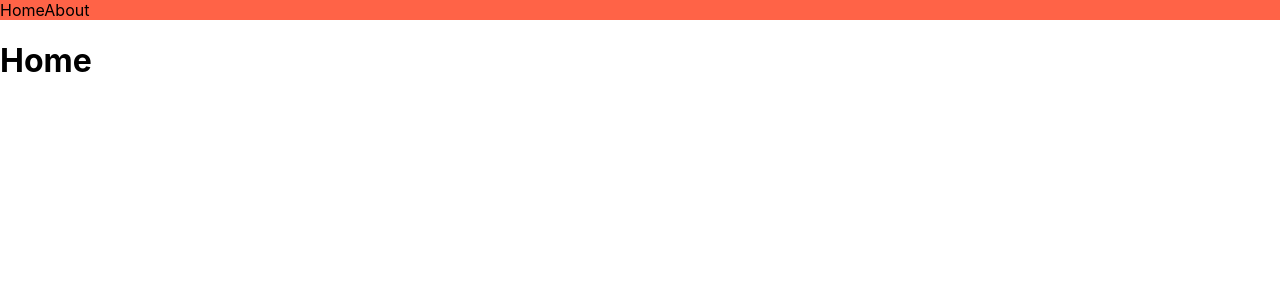
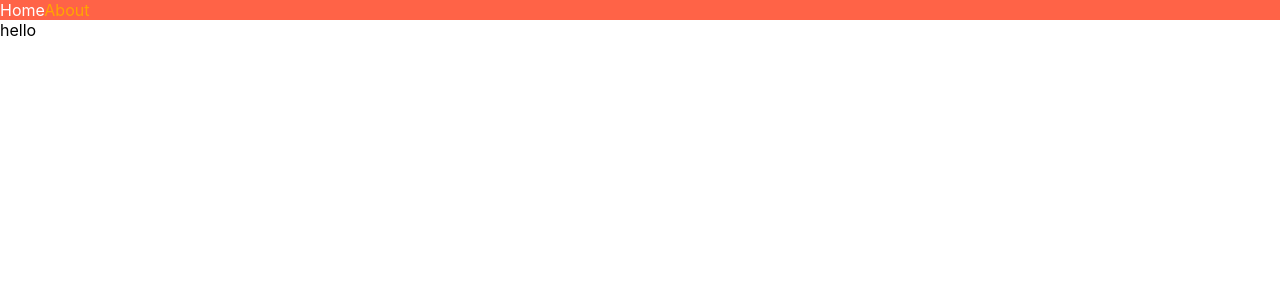
Before and after one commit to jyp90/nextjs-intro, a Next.js app: page / in a window 1280 px wide. Shown: the top 300 px of the page. Built offline with nearby package versions, Linux system fonts and the light colour scheme.

Commit message:
Global App.tsx

```diff
--- a/components/NavBars.js
+++ b/components/NavBars.js
@@ -7,7 +7,7 @@ export default function NavBars() {
 
     return <nav>
         <Link style={{color: "red"}} href="/">
-        <a>
+        <a className={router.pathname === '/' ? 'active' : ''}>
           Home
         </a>
             </Link>
@@ -21,10 +21,10 @@ export default function NavBars() {
             background-color: tomato;
         }
         a {
-            text-decoration: none;
+            color: orange;
         }
         .active {
-            color: yellow;
+            color: white;
         }
 
         `}</style>
--- a/pages/_app.tsx
+++ b/pages/_app.tsx
@@ -1,8 +1,20 @@
 import '../styles/globals.css'
 import type { AppProps } from 'next/app'
+import NavBars from '../components/NavBars'
 
 function MyApp({ Component, pageProps }: AppProps) {
-  return <Component {...pageProps} />
+  return <>
+    <div>
+      <NavBars />
+      <span>hello</span>
+      </div>
+      <style jsx>{`
+      a {
+          color: white;
+      }
+      `}
+      </style>
+    </>
 }
 
 export default MyApp
--- a/pages/about.js
+++ b/pages/about.js
@@ -3,7 +3,6 @@ import NavBars from '../components/NavBars'
 export default function Potato() {
     return (
         <div>
-            <NavBars />
             <h1>About</h1>
         </div>
     )
--- a/pages/index.js
+++ b/pages/index.js
@@ -1,17 +1,10 @@
-import NavBars from '../components/NavBars'
+
 import { useState } from 'react';
 
 export default function Home() {
     return (
         <div>
-            <NavBars />
             <h1 className='active'>Home</h1>
-            <style jsx>{`
-            a {
-                color: white;
-            }
-            `}
-            </style>
         </div>
     )
 }
```
